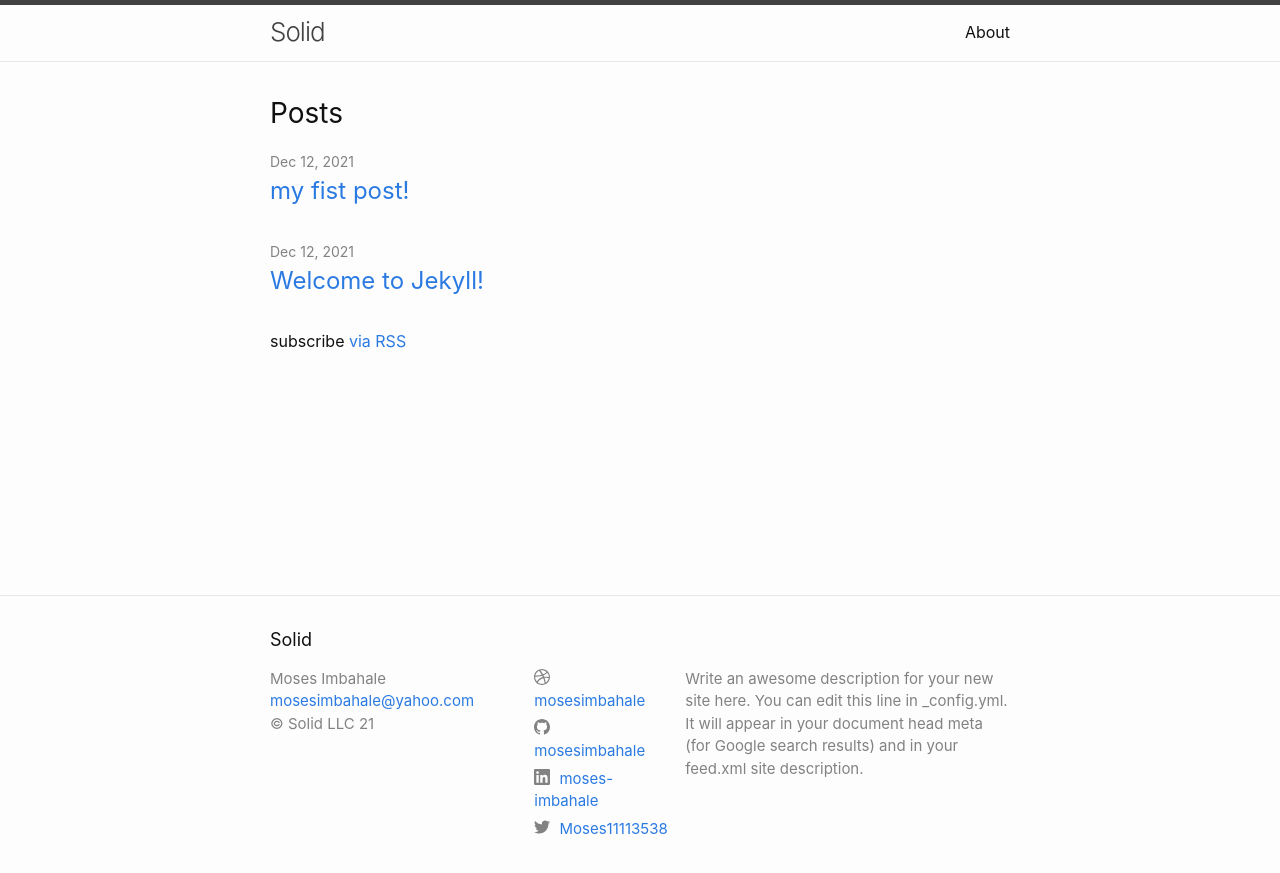
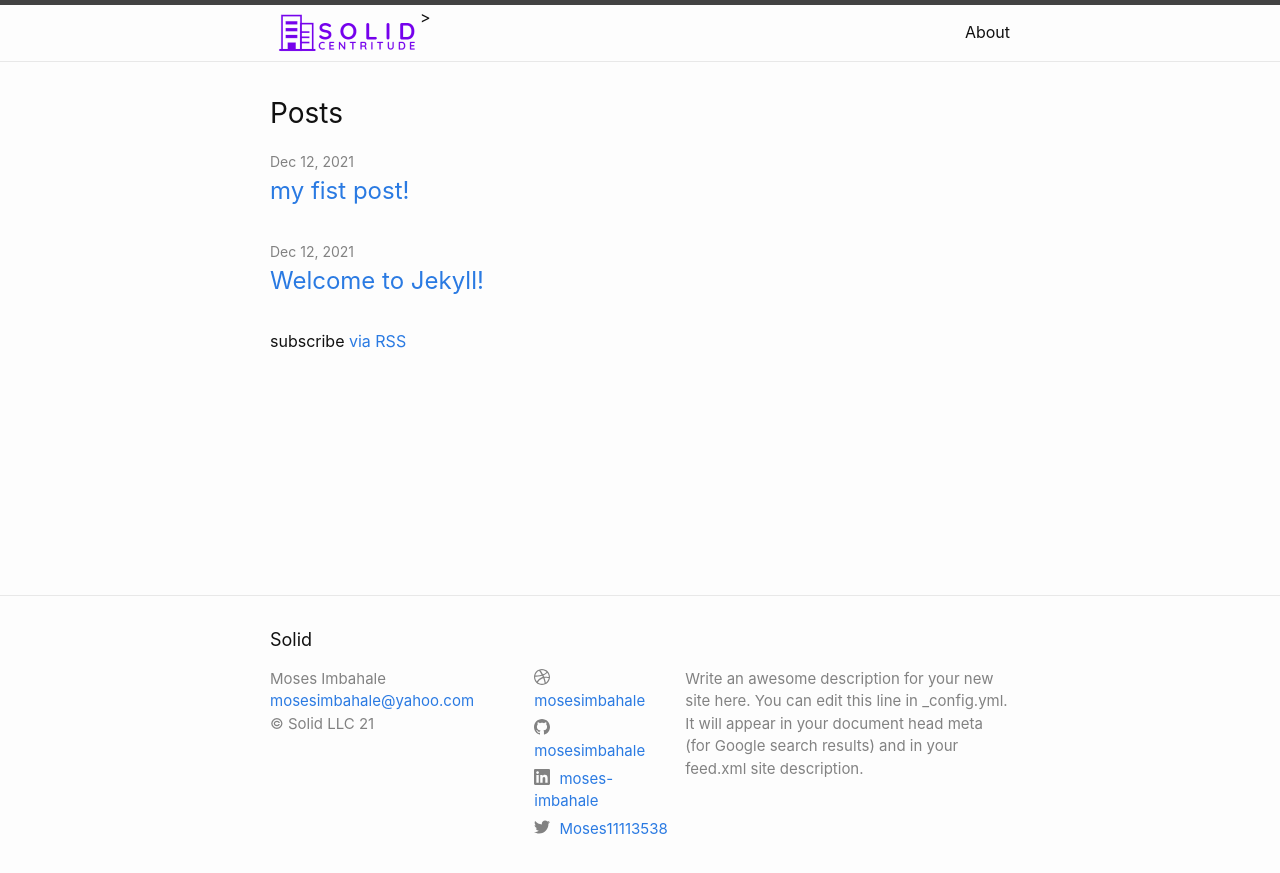
Before and after one commit to mosesimbahale/my-blog, a Jekyll site: the page built from index.markdown, in a window 1280 px wide. Shown: the top 873 px of the page. Built offline with Jekyll 4.4.1, drawn with Linux system fonts in a browser that asks for light colours.

Commit message:
title logo

```diff
--- a/_config.yml
+++ b/_config.yml
@@ -42,6 +42,13 @@ author: Moses Imbahale
 
 
 copyright: "Solid LLC"
+
+
+
+#50px height best
+
+
+title-logo: /images/title-logo.png
 # Exclude from processing.
 # The following items will not be processed, by default.
 # Any item listed under the `exclude:` key here will be automatically added to
--- a/_includes/header.html
+++ b/_includes/header.html
@@ -3,8 +3,23 @@
   <div class="wrapper">
     {%- assign default_paths = site.pages | map: "path" -%}
     {%- assign page_paths = site.header_pages | default: default_paths -%}
+    <!--original tite display
     <a class="site-title" rel="author" href="{{ "/" | relative_url }}">{{ site.title | escape }}</a>
 
+    -->
+
+<!--Custom :add title or logo -->
+
+<a class="site-title" rel="author" href="{{ " | relative_url }}">
+  {%- if site.title-logo -%}
+  <img src="{{site.title-logo | relative_url  }} "alt="{{ site.title |escape}} "></img>
+  {%-else -%}
+  {{ site.title | escape }}</a>
+
+{%-endif -%}
+  </a>
+
+<!--End of title logo-->>
     {%- if page_paths -%}
       <nav class="site-nav">
         <input type="checkbox" id="nav-trigger" class="nav-trigger" />
```
Also changed, not shown: images/title-logo.png (added).
